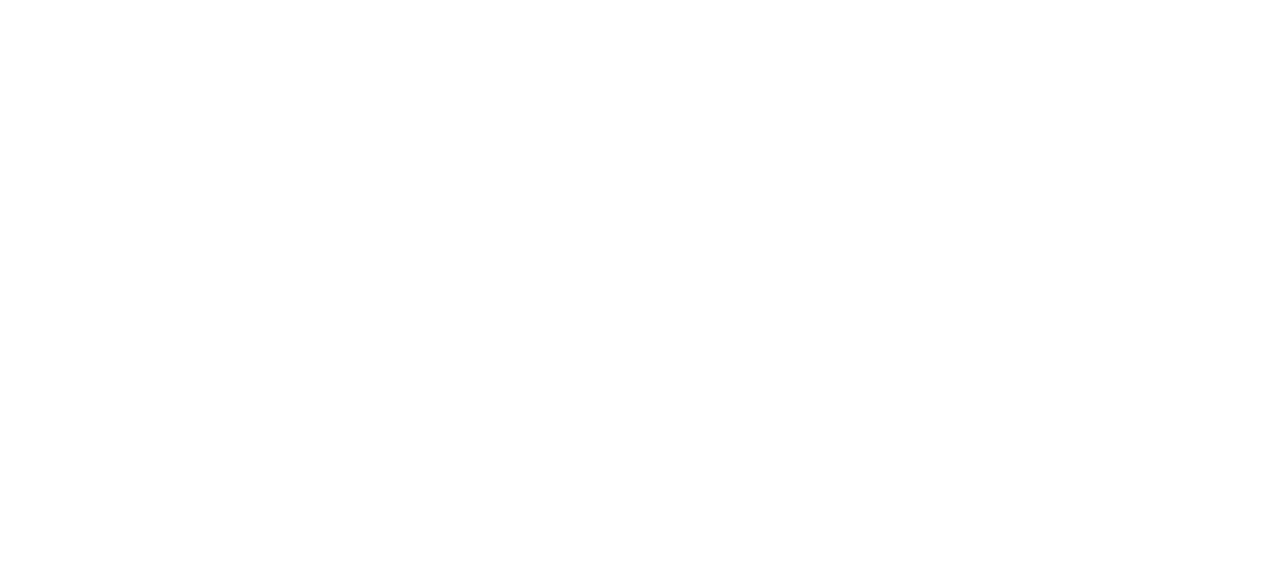
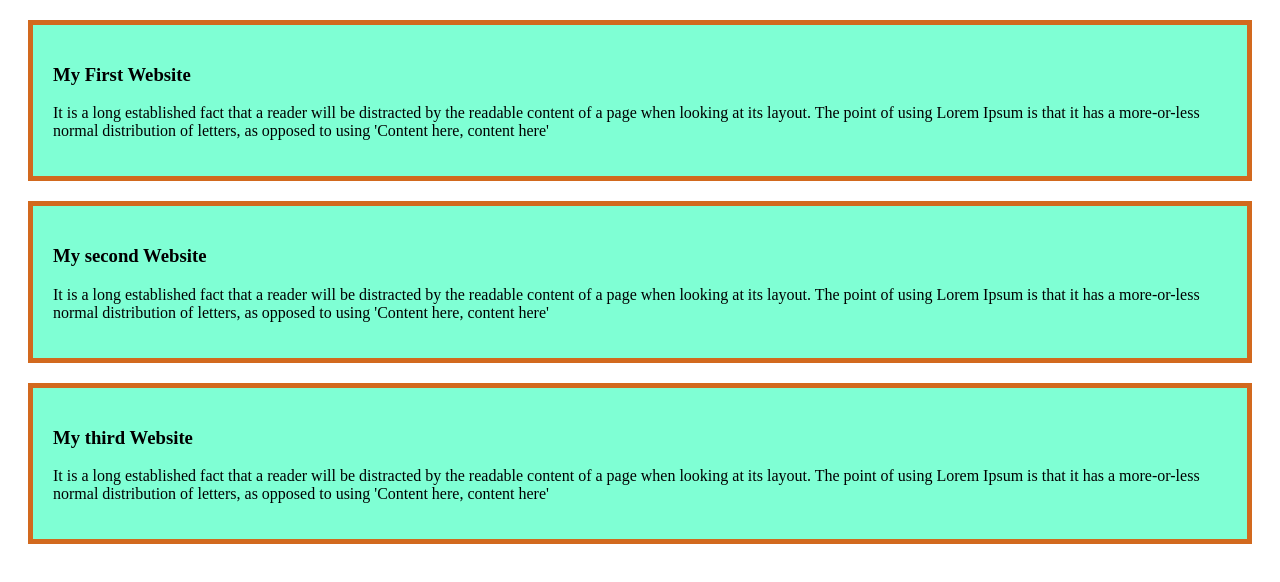
Before and after one commit to Rafi-Wazid/my-simple-website, a plain HTML site: page index.html in a window 1280 px wide. Drawn offline with Linux system fonts and the light colour scheme.

Commit message:
added multiple divs

```diff
--- /dev/null
+++ b/CSS/style.css
@@ -0,0 +1,6 @@
+.blog{
+    margin: 20px;
+    padding: 20px;
+    border: 5px solid chocolate;
+    background-color: aquamarine;
+}
--- a/index.html
+++ b/index.html
@@ -4,8 +4,21 @@
     <meta charset="UTF-8">
     <meta name="viewport" content="width=device-width, initial-scale=1.0">
     <title>My Simple Website</title>
+    <link rel="stylesheet" href="CSS/style.css">
 </head>
 <body>
+    <div class="blog first">
+        <h3>My First Website</h3>
+        <p>It is a long established fact that a reader will be distracted by the readable content of a page when looking at its layout. The point of using Lorem Ipsum is that it has a more-or-less normal distribution of letters, as opposed to using 'Content here, content here'</p>
+    </div>
+    <div class="blog second">
+        <h3>My second Website</h3>
+        <p>It is a long established fact that a reader will be distracted by the readable content of a page when looking at its layout. The point of using Lorem Ipsum is that it has a more-or-less normal distribution of letters, as opposed to using 'Content here, content here'</p>
+    </div>
+        <div class="blog third">
+            <h3>My third Website</h3>
+            <p>It is a long established fact that a reader will be distracted by the readable content of a page when looking at its layout. The point of using Lorem Ipsum is that it has a more-or-less normal distribution of letters, as opposed to using 'Content here, content here'</p>
+        </div>
 
 </body>
 </html>
```
